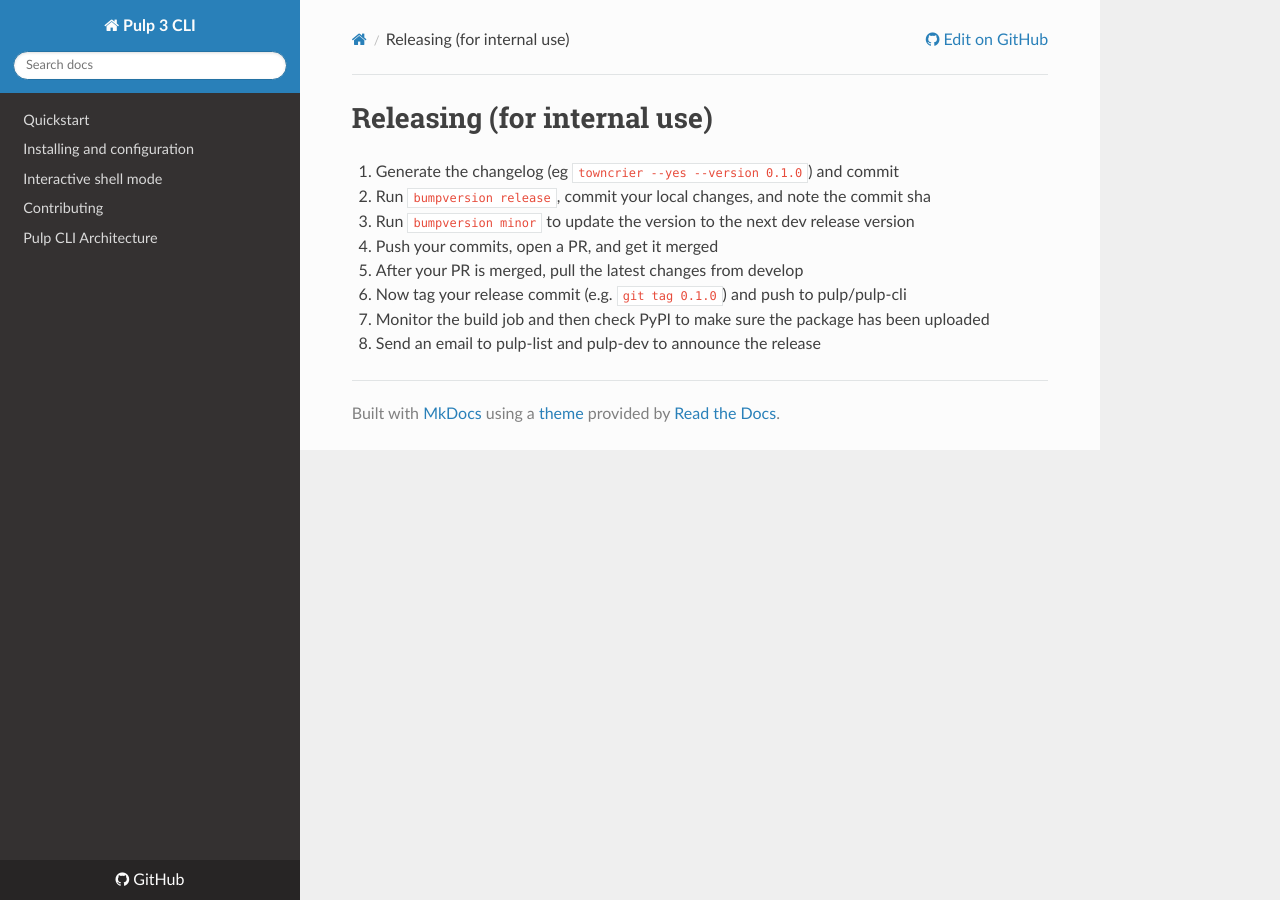
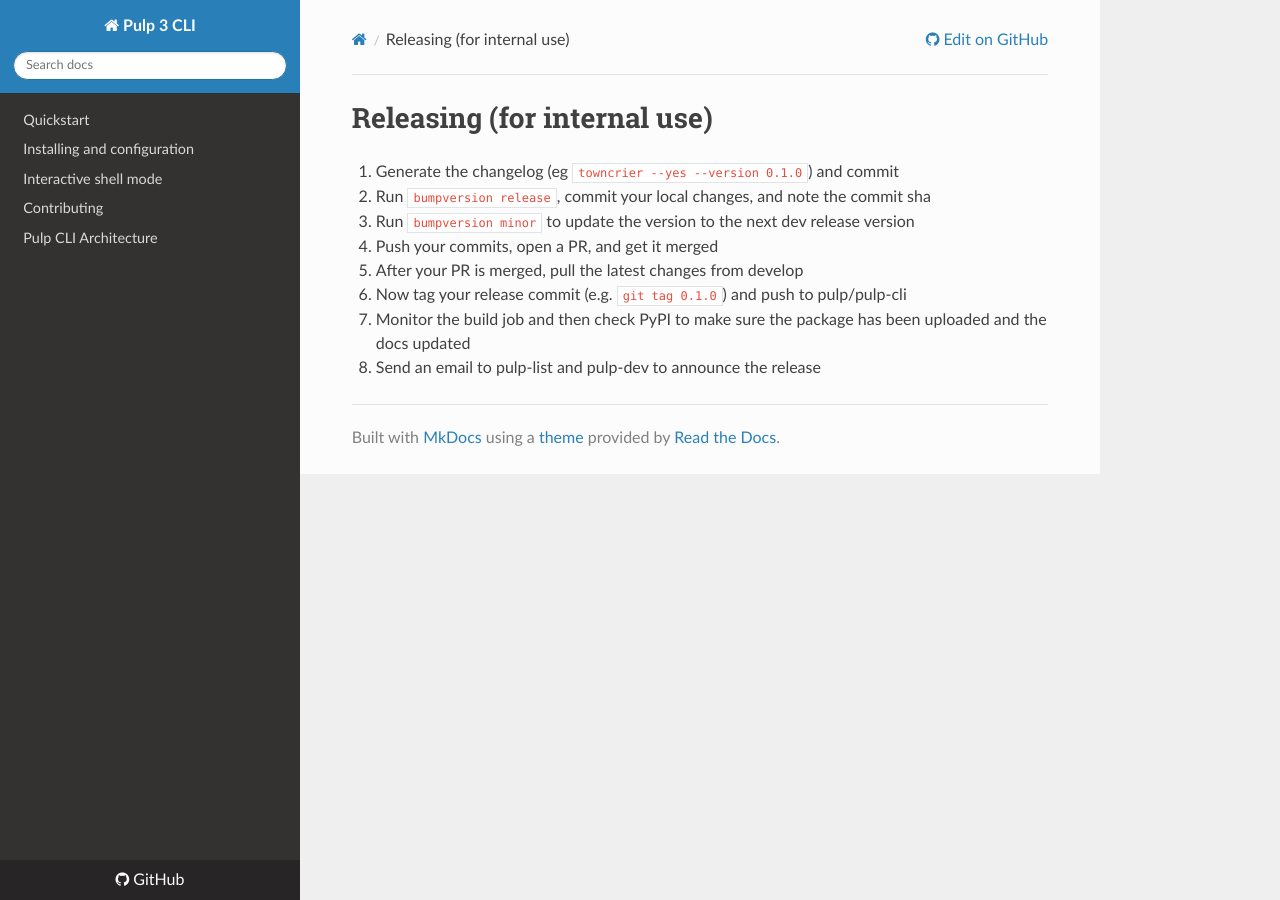
Before and after one commit to pulp/pulp-cli, an MkDocs documentation site: the page built from docs/releasing.md, in a window 1280 px wide. Built offline with MkDocs 1.6.1, drawn with Linux system fonts in a browser that asks for light colours; nearby versions of some CDN libraries.

Commit message:
Update release workflow to publish docs
[noissue]

```diff
--- a/docs/releasing.md
+++ b/docs/releasing.md
@@ -6,5 +6,5 @@
 1. Push your commits, open a PR, and get it merged
 1. After your PR is merged, pull the latest changes from develop
 1. Now tag your release commit (e.g. `git tag 0.1.0`) and push to pulp/pulp-cli
-1. Monitor the build job and then check PyPI to make sure the package has been uploaded
+1. Monitor the build job and then check PyPI to make sure the package has been uploaded and the docs updated
 1. Send an email to pulp-list and pulp-dev to announce the release
```
Also changed, not shown: docs/index.md (+1 -1 lines), 2 other files.
